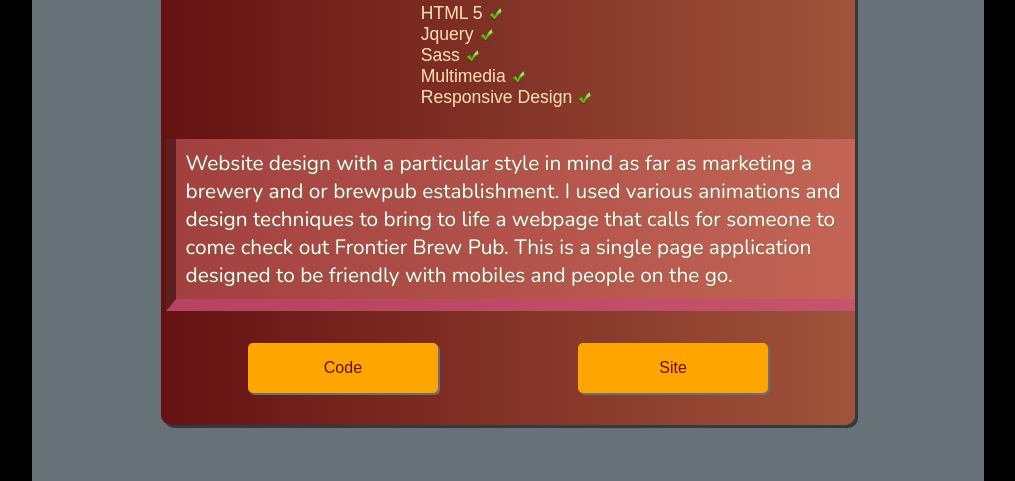
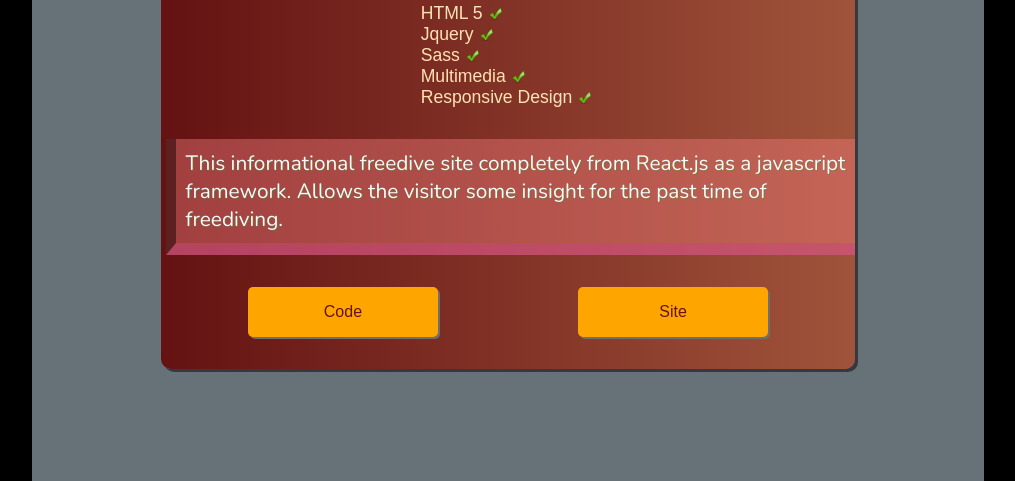
Before and after one commit to michael-williamson/portfolio, a website: page index.html in a window 1280 px wide. Shown: the part 2818-3299 px from the top of the page, without its empty margins (132-1147 px from the left). Drawn offline with nearby package versions, Linux system fonts and the light colour scheme.

Commit message:
added some text for freedive site

```diff
--- a/index.html
+++ b/index.html
@@ -125,9 +125,8 @@
             <li>Responsive Design<span class="check-mark"></span></li>
            </ul>
           <p class="site-description-text">
-              Website design with a particular style in mind as far as marketing a brewery and or brewpub establishment.
-              I used various animations and design techniques to bring to life a webpage that calls for someone to come check
-              out Frontier Brew Pub.  This is a single page application designed to be friendly with mobiles and people on the go.
+              This informational freedive site completely from React.js as a javascript framework.  Allows the visitor some
+              insight for the past time of freediving.
           <div class="link-wrapper">
             <div class="code"><a href="https://github.com/michael-williamson/freedive">Code</a></div>
             <div class="site"><a href="https://michael-williamson.github.io/freedive/">Site</a></div>
```
